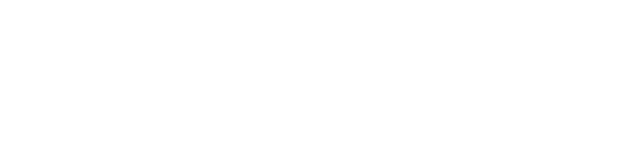
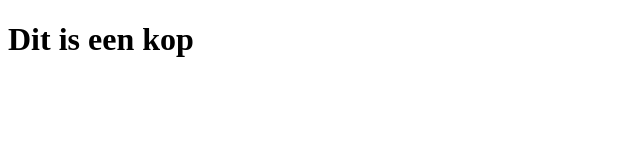
Before and after one commit to elmarrekers/gitoefening1, a plain HTML site: page index.html in a window 1280 px wide. Shown: the whole page, without its empty margins (0-640 px from the left). Drawn offline with Linux system fonts and the light colour scheme.

Commit message:
Een tweede commit-test

```diff
--- a/fonts.css
+++ b/fonts.css
@@ -1 +1,3 @@
 /*Dit is een lettertype*/
+
+/*more fonts*/
--- a/index.html
+++ b/index.html
@@ -6,5 +6,6 @@
 </head>
 <body>
 <!--Hoofdtekst-->
+<h1>Dit is een kop</h1>
 </body>
 </html>
--- a/styles.css
+++ b/styles.css
@@ -1 +1,3 @@
 /*CSS dingen*/
+
+/*Verandering*/
```
